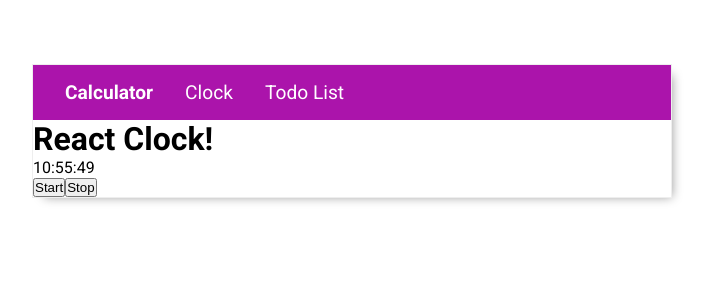
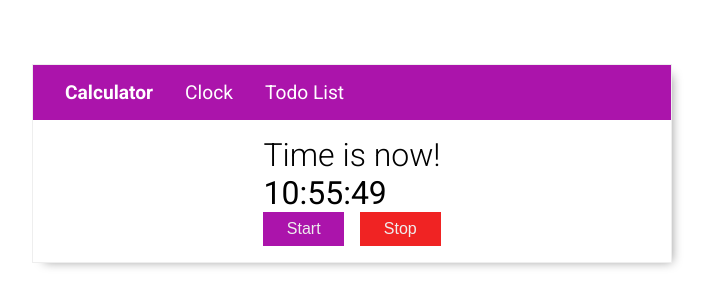
Before and after one commit to anijitsao/react-multi-apps, a React app: page /clock in a window 1280 px wide. Shown: the top 306 px of the page, without its empty margins (288-997 px from the left). Built offline with nearby package versions, Linux system fonts and the light colour scheme.

Commit message:
clock styles fixed

```diff
--- a/src/components/clock/Clock.js
+++ b/src/components/clock/Clock.js
@@ -16,16 +16,22 @@ export default function App() {
   };
 
   return (
-    <div>
-      <h1>React Clock!</h1>
-      <span>
+    <div className="clock-container">
+      <h1>Time is now!</h1>
+      <span className="clock-time">
         {dateTime
           .toTimeString()
           .substring(0, dateTime.toTimeString().indexOf(" "))}
       </span>
       <br />
-      <button onClick={startTimer}>Start</button>
-      <button onClick={stopTimer}>Stop</button>
+      <div className="clock-buttons-container">
+        <button className="btn btn-success" onClick={startTimer}>
+          Start
+        </button>
+        <button className="btn btn-danger" onClick={stopTimer}>
+          Stop
+        </button>
+      </div>
     </div>
   );
 }
--- a/src/css/clock.css
+++ b/src/css/clock.css
@@ -1,3 +1,15 @@
-/*
-Clock related css will appear here
-*/
+/* Clock related styles */
+
+.clock-container {
+  padding: 1rem;
+  margin-inline: auto;
+}
+.clock-time {
+  font-size: 2rem;
+}
+
+.clock-buttons-container {
+  display: grid;
+  grid-template-columns: 1fr 1fr;
+  grid-gap: 1rem;
+}
--- a/src/css/style.css
+++ b/src/css/style.css
@@ -32,6 +32,9 @@ html {
   font-family: var(--font-family);
 }
 
+h1 {
+  font-weight: 100;
+}
 .container {
   display: grid;
   grid-template-rows: 300 1fr;
@@ -61,6 +64,10 @@ html {
 }
 
 /* Button */
+button {
+  border: none;
+}
+
 .btn {
   font-size: 1em;
   font-weight: var(--font-weight-regular);
@@ -75,6 +82,24 @@ html {
 .btn:focus {
   opacity: 0.5;
   background-color: var(--light-grey);
+}
+
+.btn-danger {
+  background-color: var(--light-red);
+  color: var(--light-grey);
+}
+
+.btn-danger:hover {
+  background-color: var(--lighter-red);
+}
+
+.btn-success {
+  background-color: var(--light-purple);
+  color: var(--light-grey);
+}
+
+.btn-success:hover {
+  background-color: var(--dark-grey);
 }
 
 .display-div {
```
Also changed, not shown: 4 other files (tests, documents, lock files or other folders).
